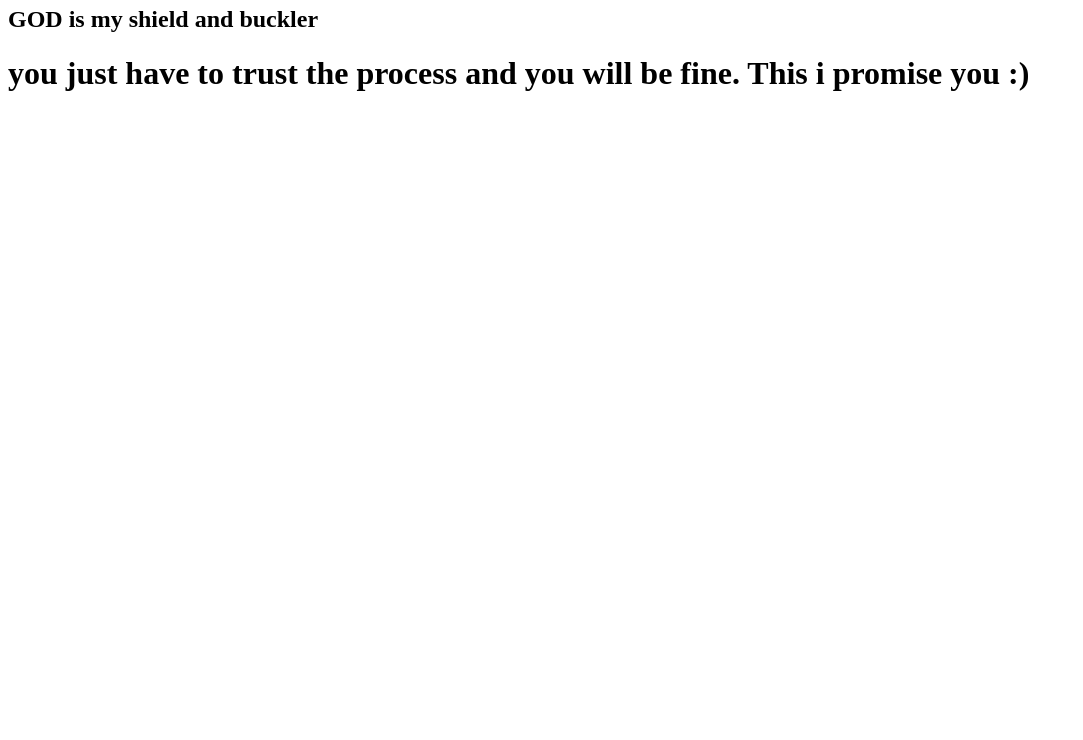
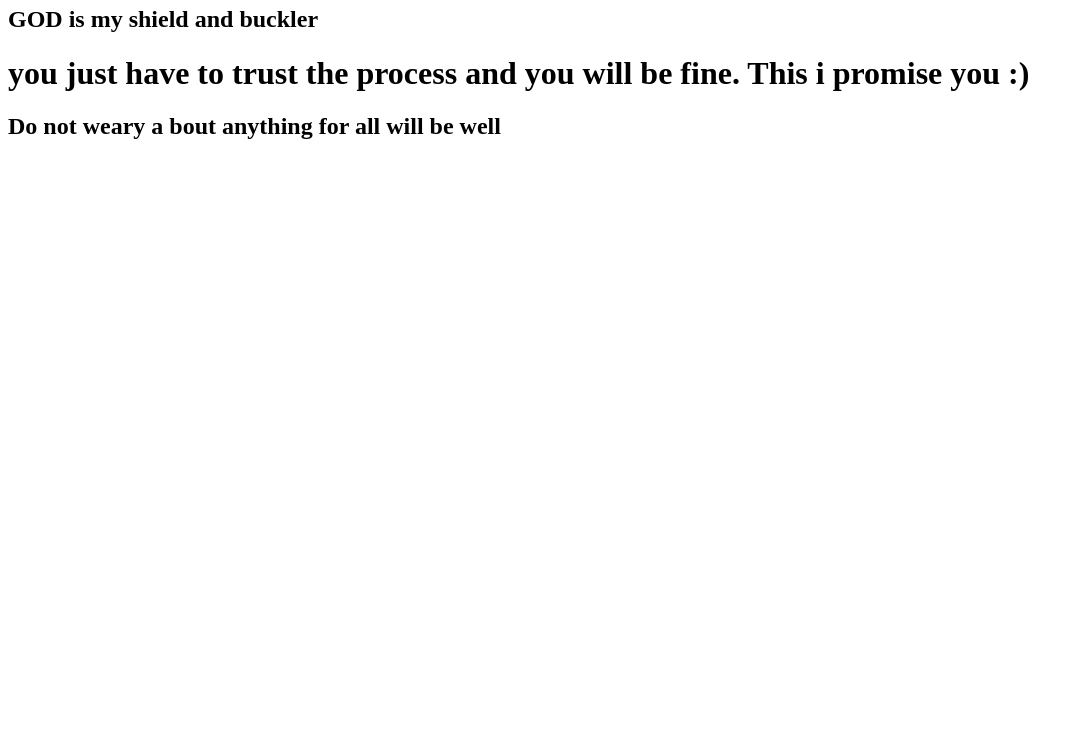
Before and after one commit to ernest-emmanuel-utibe/amazing-repo, a plain HTML site: page index.html in a window 1280 px wide. Shown: the part 60-800 px from the top of the page, without its empty margins (0-1083 px from the left). Drawn offline with Linux system fonts and the light colour scheme.

Commit message:
myfourthcommit

```diff
--- a/index.html
+++ b/index.html
@@ -3,5 +3,6 @@
 		<h1>The GOD is the author and finisher of my faith.</h1>
 		<h2>GOD is my shield and buckler</h2>
 		<h1>you just have to trust the process and you will be fine. This i promise you :)</h1>
+		<h2>Do not weary a bout anything for all will be well</h2>
 	</body>
 </html>
```
